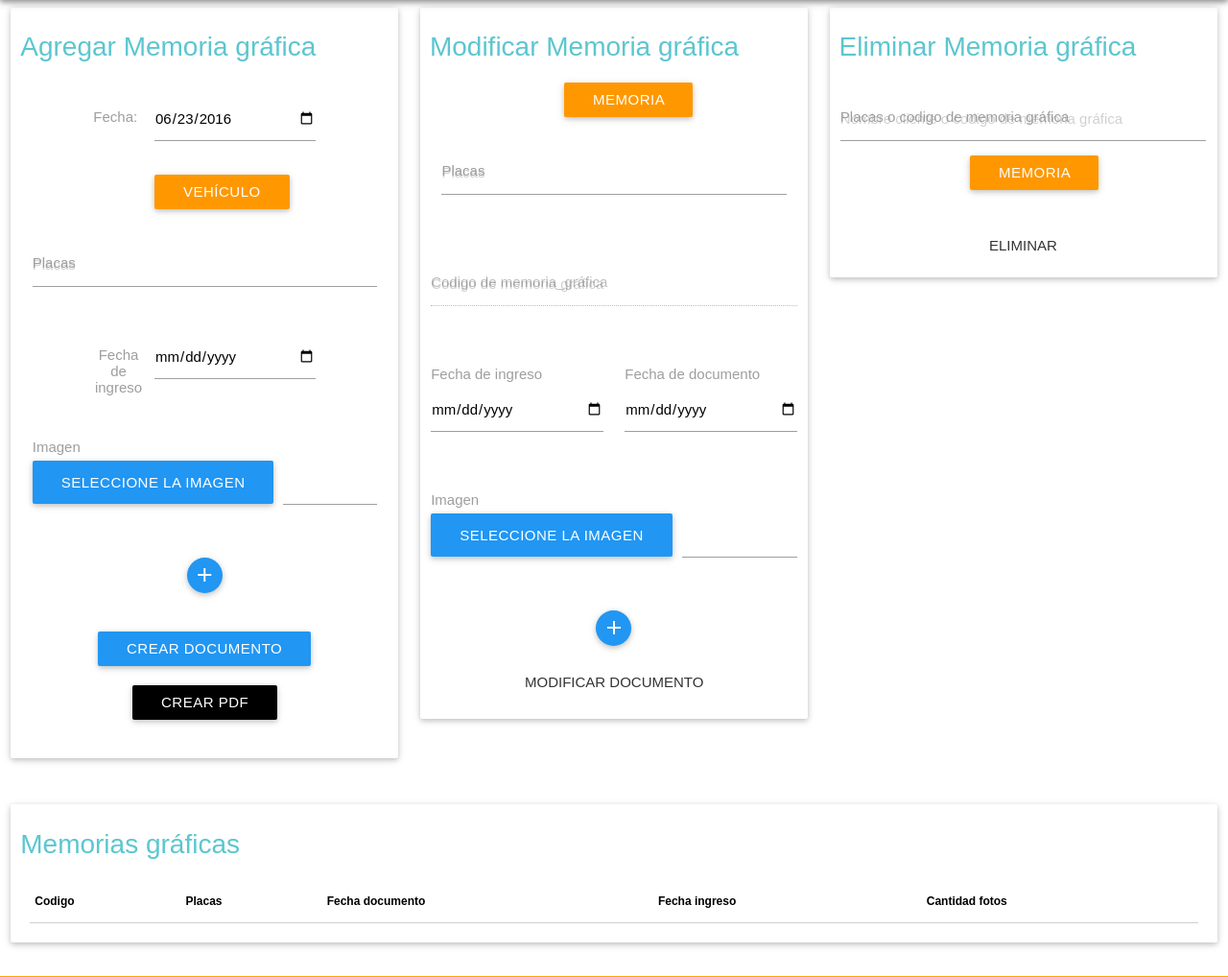
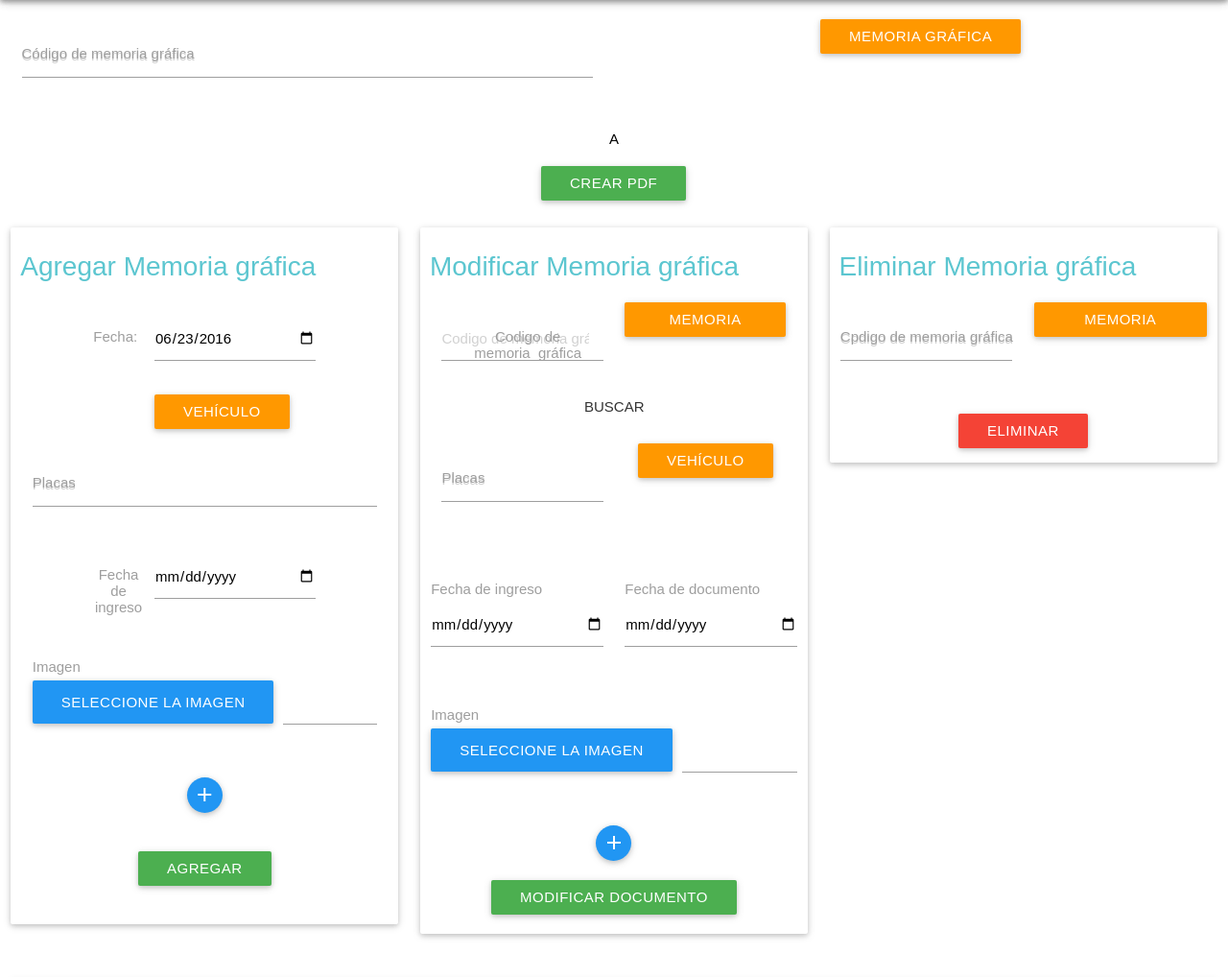
Before and after one commit to julyuz/Proyecto-Gruas-Unido---copia, a PHP site: page /memoria.php in a window 1280 px wide. Shown: the part 64-1082 px from the top of the page at 96% size. Run offline with PHP 8.4, Linux system fonts and the light colour scheme; a user stored in the database is signed in; lists and menus that the app fills with data are empty.

Commit message:
Eliminando codigo innecesario y el necesario para modificar y eliminar, validar que exista registro al buscar

```diff
--- a/memoria.php
+++ b/memoria.php
@@ -15,6 +15,36 @@
 
 <meta chartset="UTF-8">
 <div class="row" id="row1_memoria">
+
+      <div class="row"></div>
+      <div class="row">
+
+        <!-- Modal Trigger -->
+          <div class="row">
+            <div class="col s6">
+
+              <div class="input-field col s12">
+               <input id="id_MG" type="text" class="validate" placeholder="Código de memoria gráfica" required>
+               <label for="icon_prefix">Código de memoria gráfica</label>
+             </div>
+
+            </div>
+
+            <div class="col s6">
+              <a class="waves-effect waves-light
+              btn orange modal-triggerGetAllMG"
+              href="#modalGetAllMG" onclick="getAllMG()">Memoria gráfica</a>
+            </div>
+          </div>
+
+      </div>
+
+        <div class="row">
+          <div id="output">A</div>
+        </div>
+        <div class="row">
+          <a class="waves-effect waves-light btn green" onclick="crearPDF_img()">Crear PDF</a>
+        </div>
 
         <div class="col s12 m12 l4" id ="agregar_memoria">
 
@@ -149,12 +179,10 @@
                     </div>-->
 
                     <div class="row">
-                      <a class="waves-effect btn blue" onclick="agregarMemoria_grafica()">Crear documento</a>
+                      <a class="waves-effect btn green" onclick="agregarMemoria_grafica()">Agregar</a>
                     </div>
 
-                    <div class="row">
-                      <a class="waves-effect white-waves btn black" onclick="crearPDF()">Crear PDF</a>
-                    </div>
+
 
                     <div class="row"></div>
                   </form>
@@ -174,10 +202,20 @@
 
                         <!-- Modal Trigger -->
                         <div class="row">
-                          <div class="col s4 offset-s4">
+
+                          <div class="input-field col s6">
+                            <input id="memoria_graficaBuscar" type="number" class="validate" placeholder="Codigo de memoria gráfica" required maxlength="20">
+                            <label for="first_name">Codigo de memoria_gráfica</label>
+                          </div>
+
+                          <div class="col s6">
                             <a class="waves-effect waves-light
                             btn orange modal-triggerGetAllMG"
                             href="#modalGetAllMG" onclick="getAllMG()">Memoria gráfica</a>
+                          </div>
+
+                          <div class="input-field col s12">
+                            <a class="waves-effect btn-flat waves-green" onclick="buscarMemoria_grafica()" >Buscar</a>
                           </div>
                         </div>
 
@@ -213,12 +251,18 @@
                         </div>
 
                         <div class="row">
-                          <div class="input-field col s12">
+                          <div class="input-field col s6">
                             <input  id="placasActualizar" onKeyUp ="javascript:convertir_aMayuscula(this.value, this.id)"
                             maxlength="10" placeholder="Placas" type="text" class="validate" required>
                             <label for="first_name">Placas</label>
                           </div>
+                          <div class="col s6">
+                            <a class="waves-effect waves-light
+                            btn orange modal-triggerGetAllCars"
+                            href="#modalGetAllCars" onclick="getAllCars()">Vehículo</a>
+                          </div>
                         </div>
+
 
                         <!--<div class="input-field col s6">
                           <input  id="memoria_graficaBuscar" type="text" class="validate" maxlength="15" required
@@ -232,12 +276,6 @@
                     </form>
 
                     <form name="form_mod" enctype="multipart/form-data">
-                      <div class="row">
-                        <div class="input-field col s12">
-                          <input disabled value="co" id="co" type="number" class="validate" placeholder="Codigo de memoria gráfica" required maxlength="20">
-                          <label for="first_name">Codigo de memoria_gráfica</label>
-                        </div>
-                      </div>
                       <div class="row">
                       <div class="input-field col s6">
                        <label for="fecha_ingreso">Fecha de ingreso</label>
@@ -290,7 +328,7 @@
                       <!--</div>-->
                     </div>
 
-                       <a class="waves-effect waves-teal btn-flat" onclick="modificarMemoria_grafica()" >Modificar documento</a>
+                       <a class="waves-effect btn green" onclick="modificarMemoria_grafica()" >Modificar documento</a>
                     </form>
                     <div class="row"></div>
                </div>
@@ -302,53 +340,22 @@
               <div class="row" >
                   <h2 class="title">Eliminar Memoria gráfica</h2>
 
-                    <div class="input-field col s12">
-                       <input id="nombreliminar" type="text" class="validate" placeholder="Nombre cliente o codigo de memoria gráfica" required>
-                       <label for="icon_prefix">Placas o codigo de memoria gráfica</label>
+                    <div class="input-field col s6">
+                       <input id="nombreliminar" type="text" class="validate" placeholder="Codigo de memoria gráfica" required>
+                       <label for="icon_prefix">Cpdigo de memoria gráfica</label>
                      </div>
 
                     <!-- Modal Trigger -->
                         <div class="row">
-                          <div class="col s4 offset-s4">
+                          <div class="col s6">
                             <a class="waves-effect waves-light
                             btn orange modal-triggerGetAllMG"
                             href="#modalGetAllMG" onclick="getAllMG()">Memoria gráfica</a>
                           </div>
                         </div>
-
-                        <!-- Modal Structure -->
-                        <div id="modalGetAllMG" class="modal">
-                          <div class="modal-content" id="modal-contentGetAllMG">
-                            <h4>Memorias gráficas</h4>
-                            <p>Elija una memoria gráfica:</p>
-
-                            <table id="tableAllMG" class="display responsive-table"  cellspacing="0"  style="font-size:12x;">
-                              <thead>
-                                <tr>
-
-                                <th>Código</th>
-                                <th>Placas</th>
-
-                                <th>Fecha ingreso</th>
-                                <th>Fecha documento</th>
-                                <th>Cantidad fotos</th>
-
-                                </tr>
-                              </thead>
-                              <tbody id ="tbodyAllMG">
-
-                              </tbody>
-                            </table>
-
-                          </div>
-                          <div class="modal-footer">
-                            <a href="#!" class=" modal-action
-                            modal-close waves-effect waves-green btn-flat">Aceptar</a>
-                          </div>
-                        </div>
                </div>
 
-               <a class="waves-effect waves-red btn-flat" onclick="eliminarMemoria_grafica()">Eliminar</a>
+               <a class="waves-effect btn red" onclick="eliminarMemoria_grafica()">Eliminar</a>
                <div class="row"><p></p> </div>
           </div>
         </div>
@@ -379,57 +386,4 @@
         </div>
       </div> <!-- fin row -->
 
-
-
-    <!--<div class="row">
-            <div class="col s12">
-
-                <section id="slider2">
-            <div class="slider" id="slidesMateria">
-                <ul class="slides" id="slidesMaterial">
-                    <li>
-                        <img src="img/walle.jpg" data-thumb="img/walle.jpg" alt="" data-transition="slideInLeft" />
-                    </li>
-                    <li>
-                        <img class="materialboxed" src="http://lorempixel.com/580/250/nature/3">
-                        <div class="caption right-align">
-                            <h3>Right Aligned Caption</h3>
-                            <h5 class="light grey-text text-lighten-3">Here's our small slogan.</h5>
-                        </div>
-                    </li>
-                    <li>
-                        <img class="materialboxed" src="http://lorempixel.com/580/250/nature/4">
-                        <div class="caption center-align">
-                            <h3>This is our big Tagline!</h3>
-                            <h5 class="light grey-text text-lighten-3">Here's our small slogan.</h5>
-                        </div>
-                    </li>
-
-
-
-                </ul>
-            </div>
-
-        </section>
-
-    </div>
-  -->
-
-      <!--<div class="row">
-        <div class="col s12">
-            <div class="slider">
-              <ul class="slides" id="slidesId">
-
-                <li>
-                    <img class='img-responsive' src='img/subidas/where-to-watch_2.png' alt=''>
-                    <div class='caption center-align'>
-                      <h3 class="purple">This is our big Tagline!</h3>
-                      <h5 class='light grey-text text-lighten-3'>A.</h5>
-                    </div>
-                </li>
-              </ul>
-            </div>
-
-        </div>
-      </div>-->
 <?php include('inc/footer.php'); ?>
```
Also changed, not shown: js/memoria_grafica.js (+88 -56 lines).
